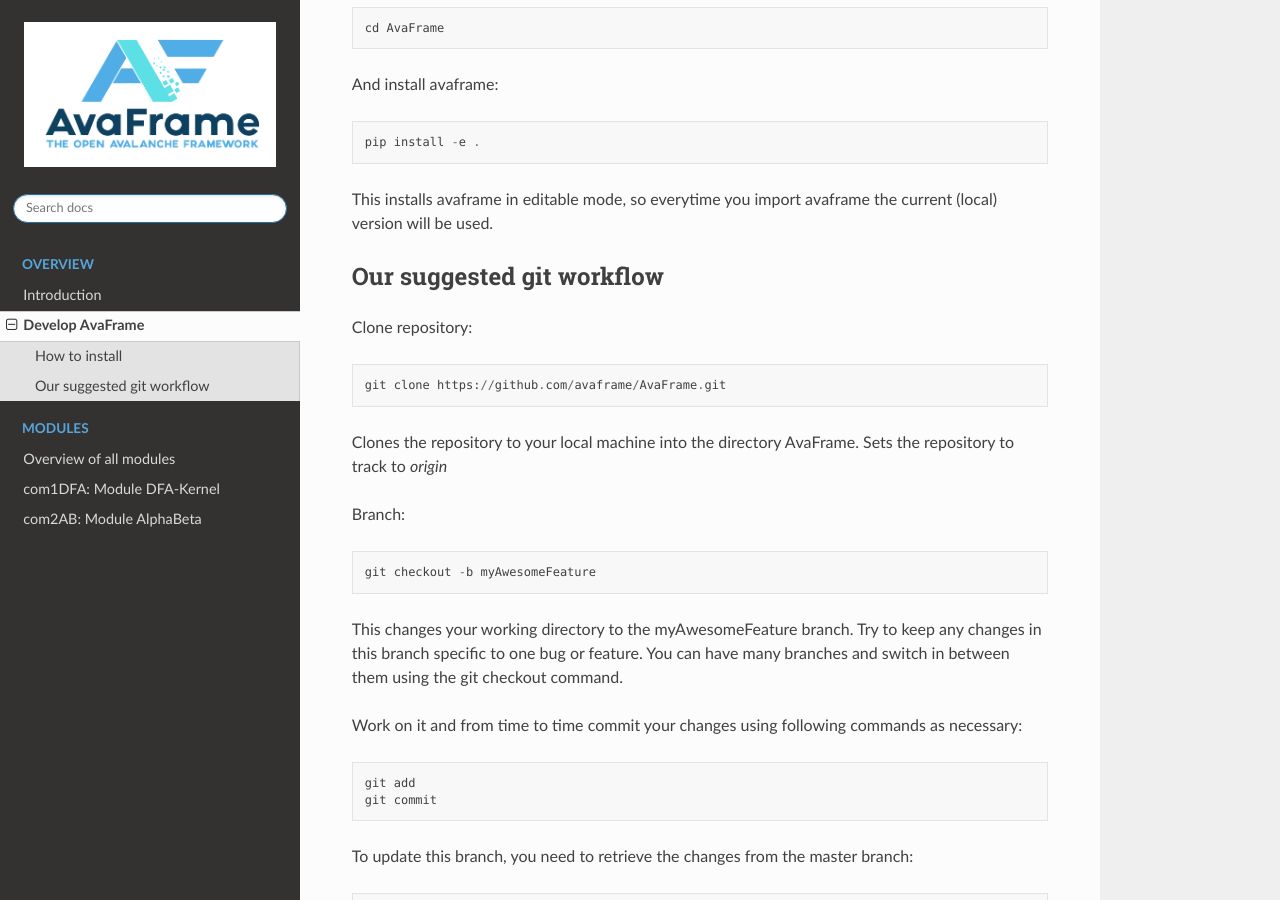
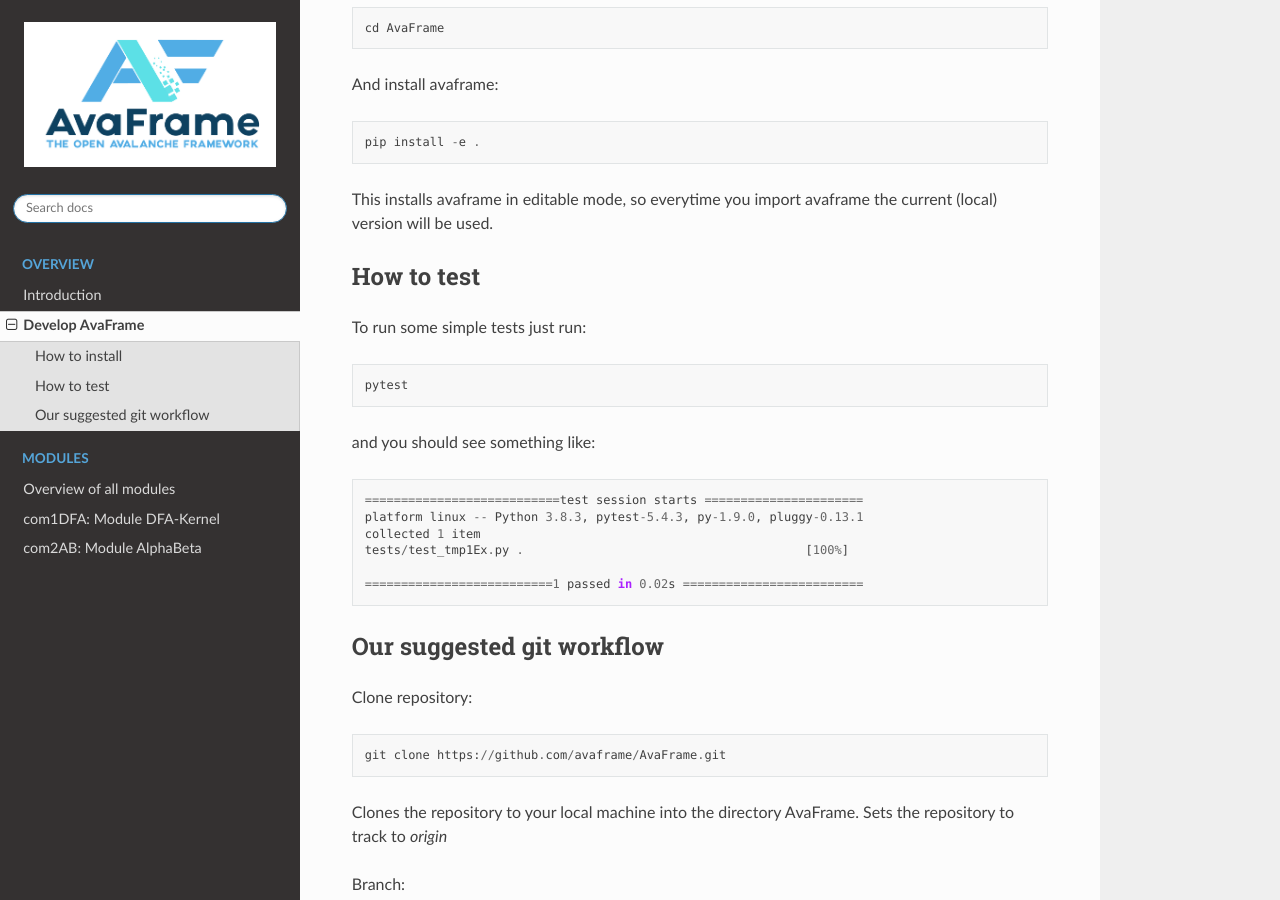
Before and after one commit to avaframe/AvaFrame, a Sphinx documentation site: the page built from docs/develop.rst, in a window 1280 px wide and 900 px high, scrolled down 420 px. Built offline with Sphinx 7.4.7 and the Read the Docs theme 2.0.0, drawn with Linux system fonts in a browser that asks for light colours.

Commit message:
Add info about tests to documentation

```diff
--- a/docs/develop.rst
+++ b/docs/develop.rst
@@ -23,6 +23,22 @@ And install avaframe::
 
 This installs avaframe in editable mode, so everytime you import avaframe the
 current (local) version will be used.
+
+How to test
+-----------
+
+To run some simple tests just run::
+
+  pytest
+
+and you should see something like::
+
+  ===========================test session starts ======================
+  platform linux -- Python 3.8.3, pytest-5.4.3, py-1.9.0, pluggy-0.13.1
+  collected 1 item
+  tests/test_tmp1Ex.py .                                       [100%]
+
+  ==========================1 passed in 0.02s =========================
 
 
 
```
